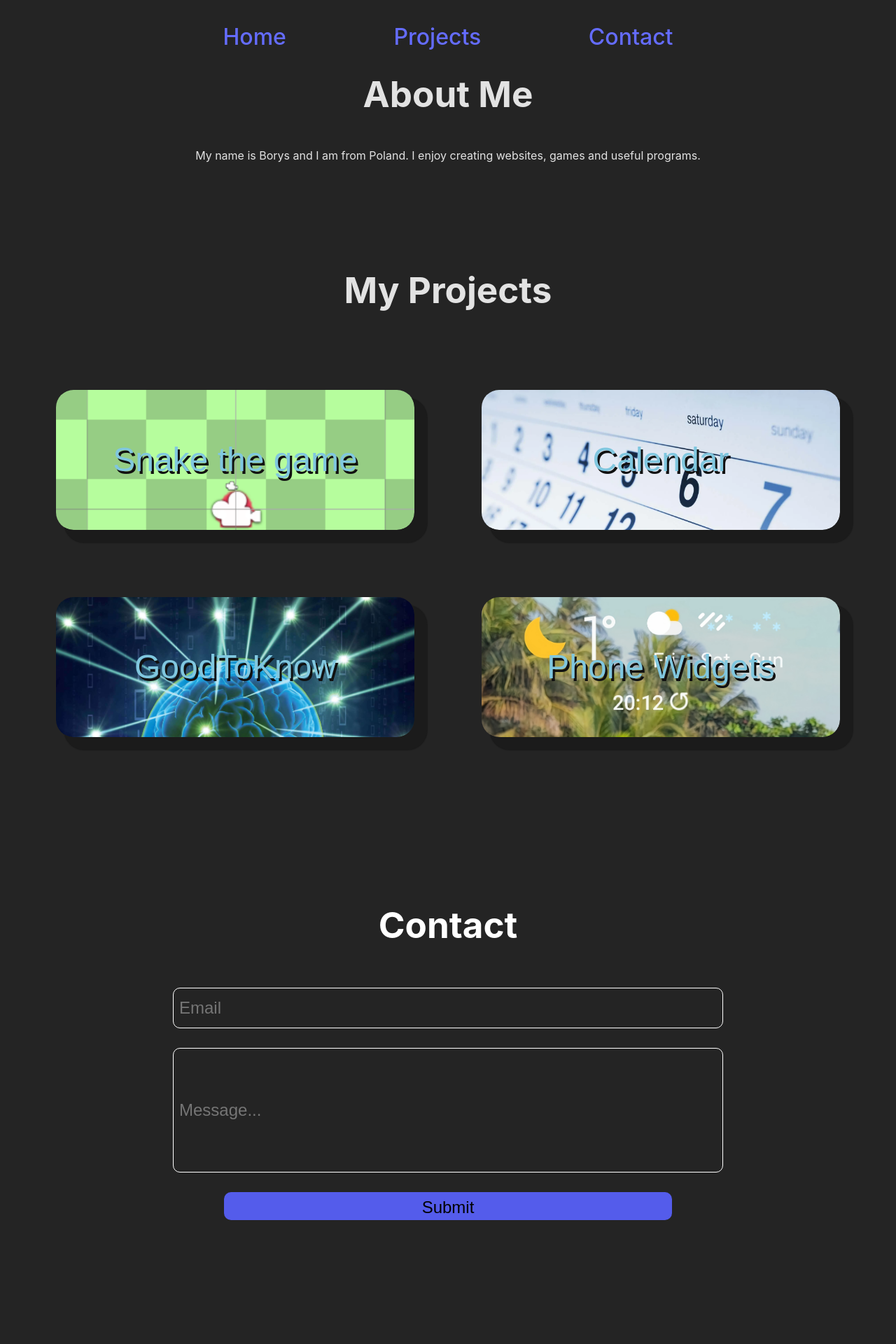
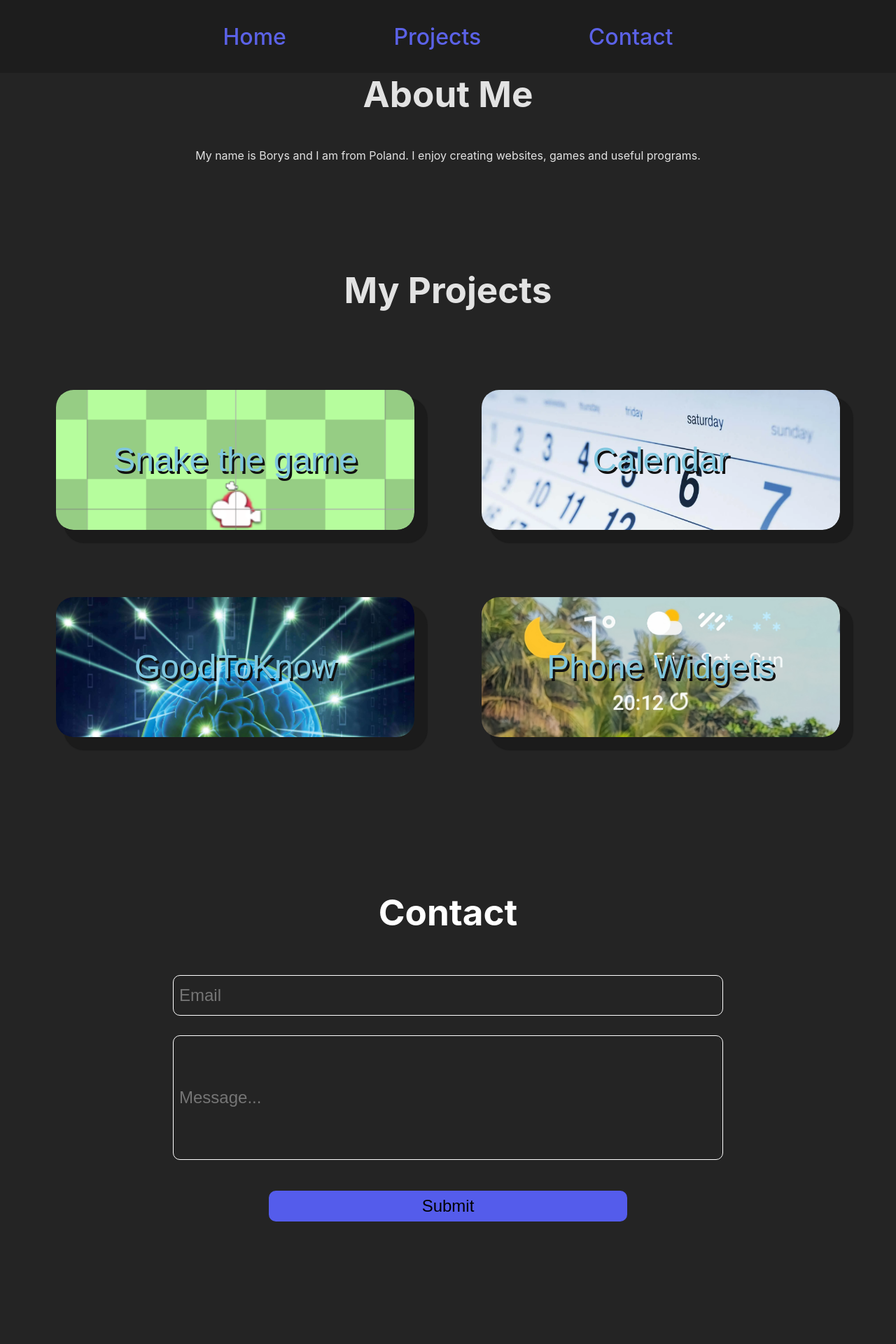
Before and after one commit to lis531/oldPortfolio, a React (Vite) app: page / in a window 1280 px wide. Shown: the top 1920 px of the page at 70% size. Built offline with nearby package versions, Linux system fonts and the light colour scheme.

Commit message:
update #6.5
lekko zmienione kolorki, poprawiona responsywność, overflow hidden działa

```diff
--- a/src/index.css
+++ b/src/index.css
@@ -13,12 +13,13 @@ html{
 
 a {
   font-weight: 500;
-  color: #646cff;
+  color: #5b62e7;
   text-decoration: inherit;
+  transition: ease-in-out 0.5s;
 }
 
 a:hover {
-  color: #535bf2;
+  color: #343bb6;
 }
 
 body {
@@ -41,7 +42,7 @@ h1 {
   align-items: center;
   width: 100%;
   flex-wrap: wrap;
-  background-color: #242424;
+  background-color: #1d1d1d;
   color: #fff;
   text-align: center;
   margin: 0;
@@ -132,7 +133,7 @@ h1 {
 }
 
 .box:hover{
-  box-shadow: inset 0 0 0 1000px rgba(0, 0, 0, 0.4);
+  box-shadow: inset 0 0 0 1200px rgba(0, 0, 0, 0.5);
 }
 
 .Projects h1{
@@ -155,6 +156,8 @@ h1 {
 
 #emailInput{
   width: 60%;
+  min-width: 500px;
+  max-width: 1000px;
   height: 5vh;
   border-radius: 10px;
   padding: 1vh;
@@ -170,6 +173,8 @@ h1 {
 
 #textInput{
   width: 60%;
+  min-width: 500px;
+  max-width: 1000px;
   height: 20vh;
   border-radius: 10px;
   padding: 1vh;
@@ -184,11 +189,13 @@ h1 {
 }
 
 #submitBtn{
-  width: 50%;
-  height: 5vh;
+  width: 40%;
+  min-width: 400px;
+  max-width: 550px;
+  height: 5.5vh;
   border-radius: 10px;
   border: none;
-  padding: 1vh;
+  margin: 2vh;
   font-size: 1.5rem;
   background-color: #545ceb;
   transition: ease-in-out 0.5s;
@@ -224,6 +231,7 @@ h1 {
   border: none;
   opacity: 1;
   visibility: visible;
+  overflow: hidden;
   transition: all 0.4s ease-in-out;
 
 }
--- a/src/projects.jsx
+++ b/src/projects.jsx
@@ -21,7 +21,7 @@ const projectsInfo = {
 };
 
 const Projects = () => {
-  const [modalVisible, setModalVisible] = useState(false);
+  let [modalVisible, setModalVisible] = useState(false);
   const [modalContent, setModalContent] = useState({
     header: '',
     paragraph: ''
@@ -29,6 +29,12 @@ const Projects = () => {
 
   const toggleModal = (id) => {
     setModalVisible(!modalVisible);
+
+    if (!modalVisible) {
+      document.body.style.overflow = 'hidden';
+    } else {
+      document.body.style.overflow = 'auto';
+    }
 
     if (id) {
       const { header, paragraph } = projectsInfo[id];
```
Also changed, not shown: 4 other files (tests, documents, lock files or other folders).
